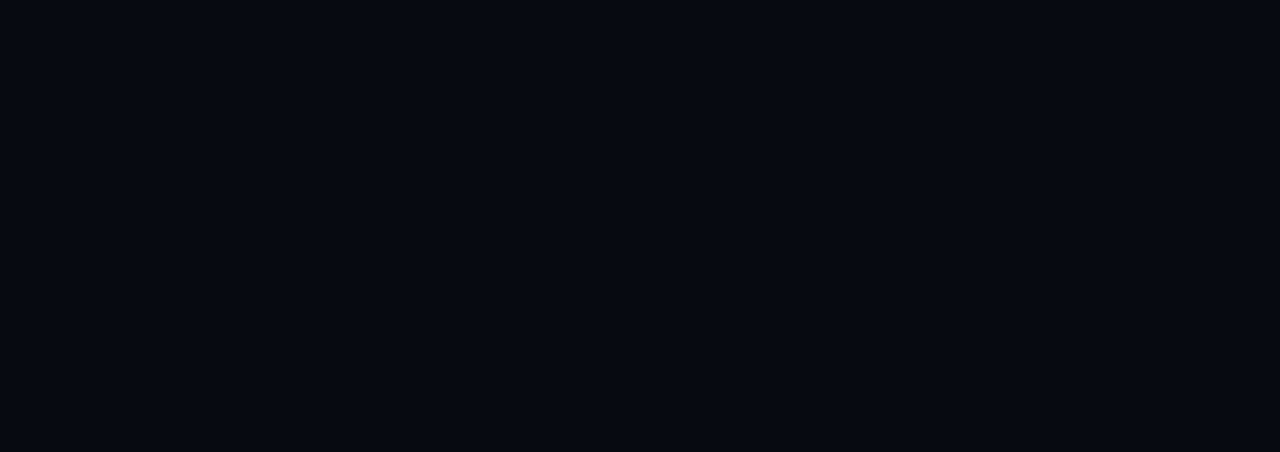
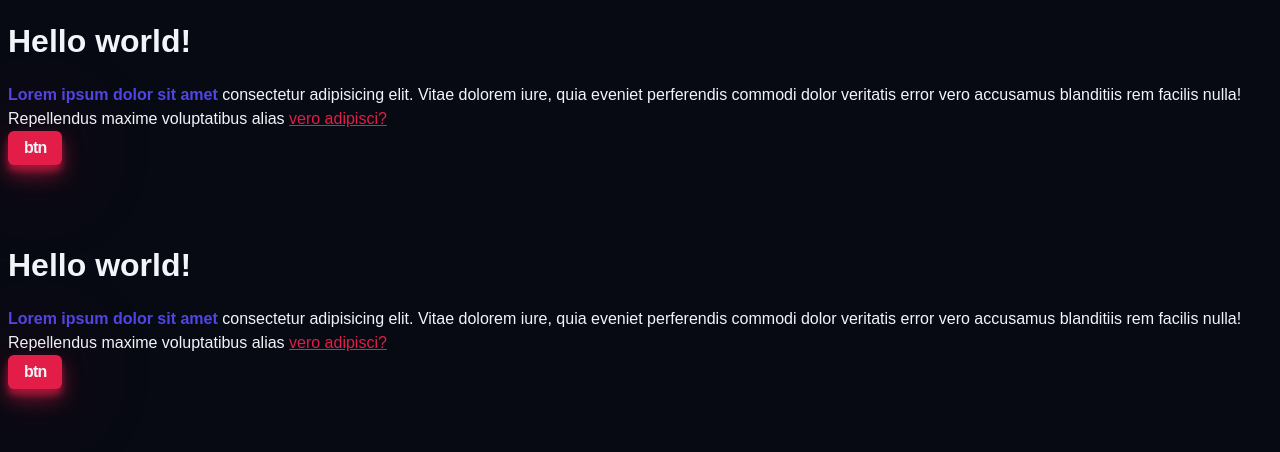
Before and after one commit to gfurquim-dev/gfurquim-portfolio, a website built with Vite: page index.html in a window 1280 px wide. Built offline with nearby package versions, Linux system fonts and the light colour scheme; a web font is replaced by a local one.

Commit message:
feat: add the articles to show something

```diff
--- a/index.html
+++ b/index.html
@@ -1,13 +1,39 @@
-<!doctype html>
+<!DOCTYPE html>
 <html lang="en">
   <head>
     <meta charset="UTF-8" />
     <link rel="icon" type="image/svg+xml" href="/vite.svg" />
     <meta name="viewport" content="width=device-width, initial-scale=1.0" />
+    <link
+      href="https://api.fontshare.com/v2/css?f[]=general-sans@500,600,400,700&display=swap"
+      rel="stylesheet"
+    />
     <title>Vite App</title>
   </head>
   <body>
-    <div id="app"></div>
+    <article class="container">
+      <h1>Hello world!</h1>
+      <p>
+        <strong> Lorem ipsum dolor sit amet</strong> consectetur adipisicing
+        elit. Vitae dolorem iure, quia eveniet perferendis commodi dolor
+        veritatis error vero accusamus blanditiis rem facilis nulla! Repellendus
+        maxime voluptatibus alias
+        <a href=""> vero adipisci? </a>
+      </p>
+      <button class="btn">btn</button>
+    </article>
+
+    <article class="container section">
+      <h1>Hello world!</h1>
+      <p>
+        <strong> Lorem ipsum dolor sit amet</strong> consectetur adipisicing
+        elit. Vitae dolorem iure, quia eveniet perferendis commodi dolor
+        veritatis error vero accusamus blanditiis rem facilis nulla! Repellendus
+        maxime voluptatibus alias
+        <a href=""> vero adipisci? </a>
+      </p>
+      <button class="btn">btn</button>
+    </article>
     <script type="module" src="./src/main.js"></script>
   </body>
 </html>
```
